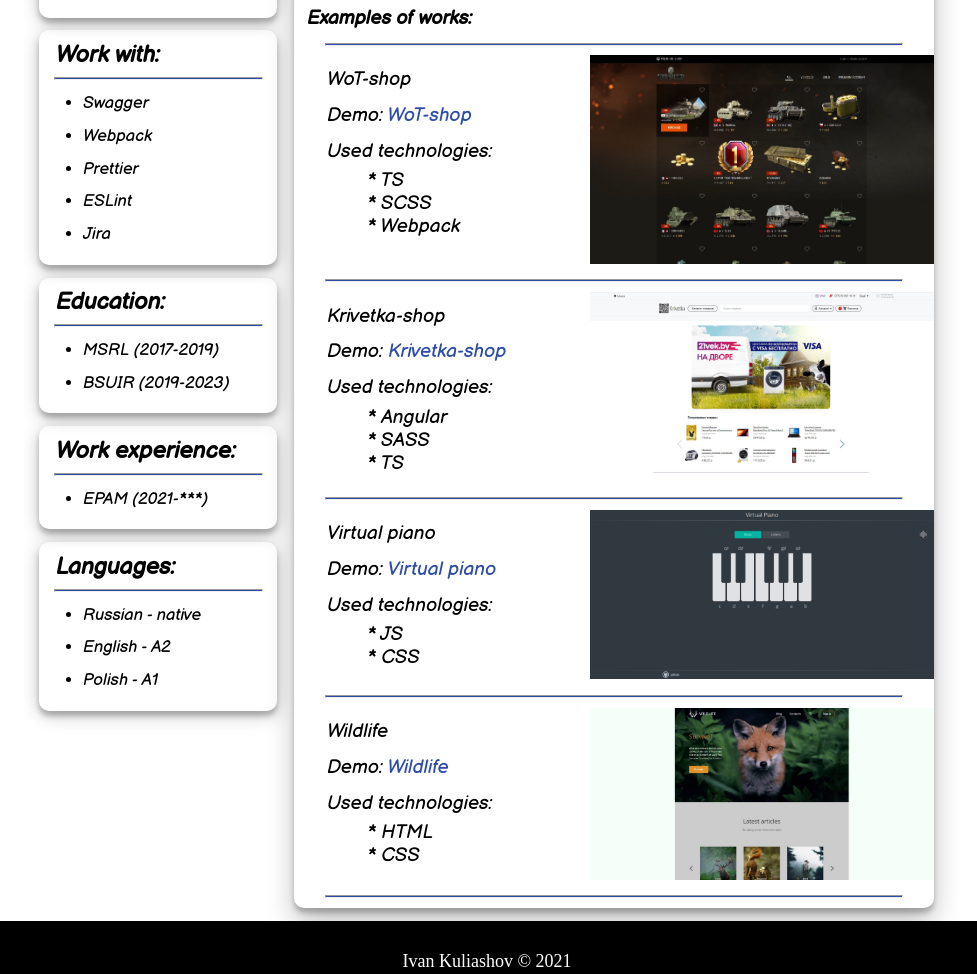
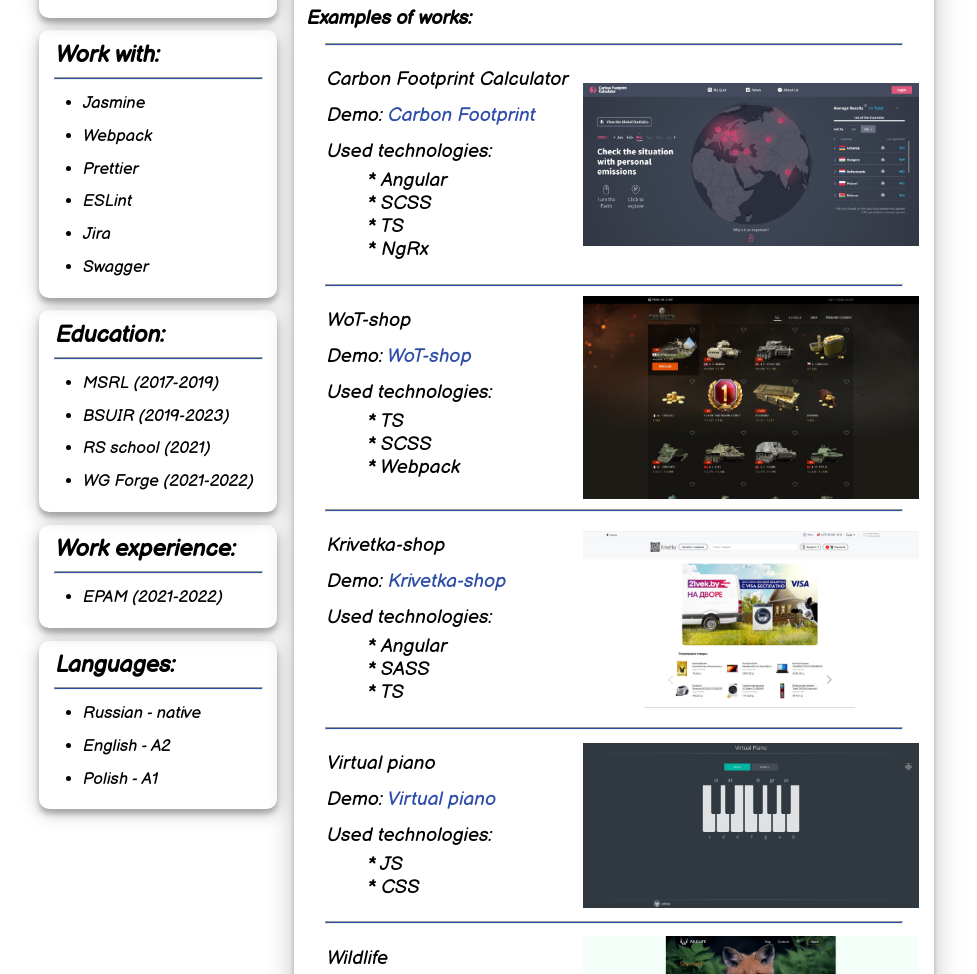
Before and after one commit to Krivetka/CV, a plain HTML site: page index.html in a window 1280 px wide. Shown: the part 730-1704 px from the top of the page, without its empty margins (153-1130 px from the left). Drawn offline with Linux system fonts and the light colour scheme; a web font is replaced by a local one.

Commit message:
Add files via upload

```diff
--- a/index.html
+++ b/index.html
@@ -41,11 +41,12 @@
             <h3>Work with:</h3>
             <hr>
             <ul>
-                <li>Swagger</li>
+                <li>Jasmine</li>
                 <li>Webpack</li>
                 <li>Prettier</li>
                 <li>ESLint</li>
                 <li>Jira</li>
+                <li>Swagger</li>
             </ul>
         </div>
         <div>
@@ -54,13 +55,15 @@
             <ul>
                 <li>MSRL (2017-2019)</li>
                 <li>BSUIR (2019-2023)</li>
+                <li>RS school (2021)</li>
+                <li>WG Forge (2021-2022)</li>
             </ul>
         </div>
         <div>
             <h3>Work experience:</h3>
             <hr>
             <ul>
-                <li>EPAM (2021-***)</li>
+                <li>EPAM (2021-2022)</li>
             </ul>
         </div>
         <div>
@@ -87,6 +90,23 @@
          </ul>
          <p>I have not only theoretical, but also practical development experience. Successfully completed the RS school course from EPAM, as well as the Forge-2021 course from WG. I have experience working in a team. I worked on the Scrum methodology.</p>
          <p><b>Examples of works:</b></p>
+         <hr>
+         <div class="block">
+             <div class="block-info">
+                 <p>Carbon Footprint Calculator</p>
+                 <p>Demo: <span><a href="https://carbon.epam.com/">Carbon Footprint</a></span></p>
+                 <p>Used technologies:</p>
+                 <ul class="technologies">
+                     <li>Angular</li>
+                     <li>SCSS</li>
+                     <li>TS</li>
+                     <li>NgRx</li>
+                 </ul>
+             </div>
+             <div class="block-image">
+                 <img src="images/Carbon-Footprint-Calculator.jpg" alt="page-photo">
+             </div>
+         </div>
          <hr>
          <div class="block">
              <div class="block-info">
@@ -153,7 +173,7 @@
      </article>
 
     <footer>
-        <p>Ivan Kuliashov © 2021</p>
+        <p>Ivan Kuliashov © 2022</p>
     </footer>
 </body>
 </html>
--- a/styles.css
+++ b/styles.css
@@ -145,11 +145,18 @@ a:active{
 }
 .block-image{
     width: 500px;
+    display: flex;
+    align-items: center;
+    padding-right: 15px;
 }
 .block-image > img {
     width: 100%;
     height: auto;
     transition: all 500ms;
+    cursor: pointer;
+}
+.block-image > img:hover {
+    transform: scale(1.5);
 }
 
 footer{
```
Also changed, not shown: images/Carbon-Footprint-Calculator.jpg (added).
